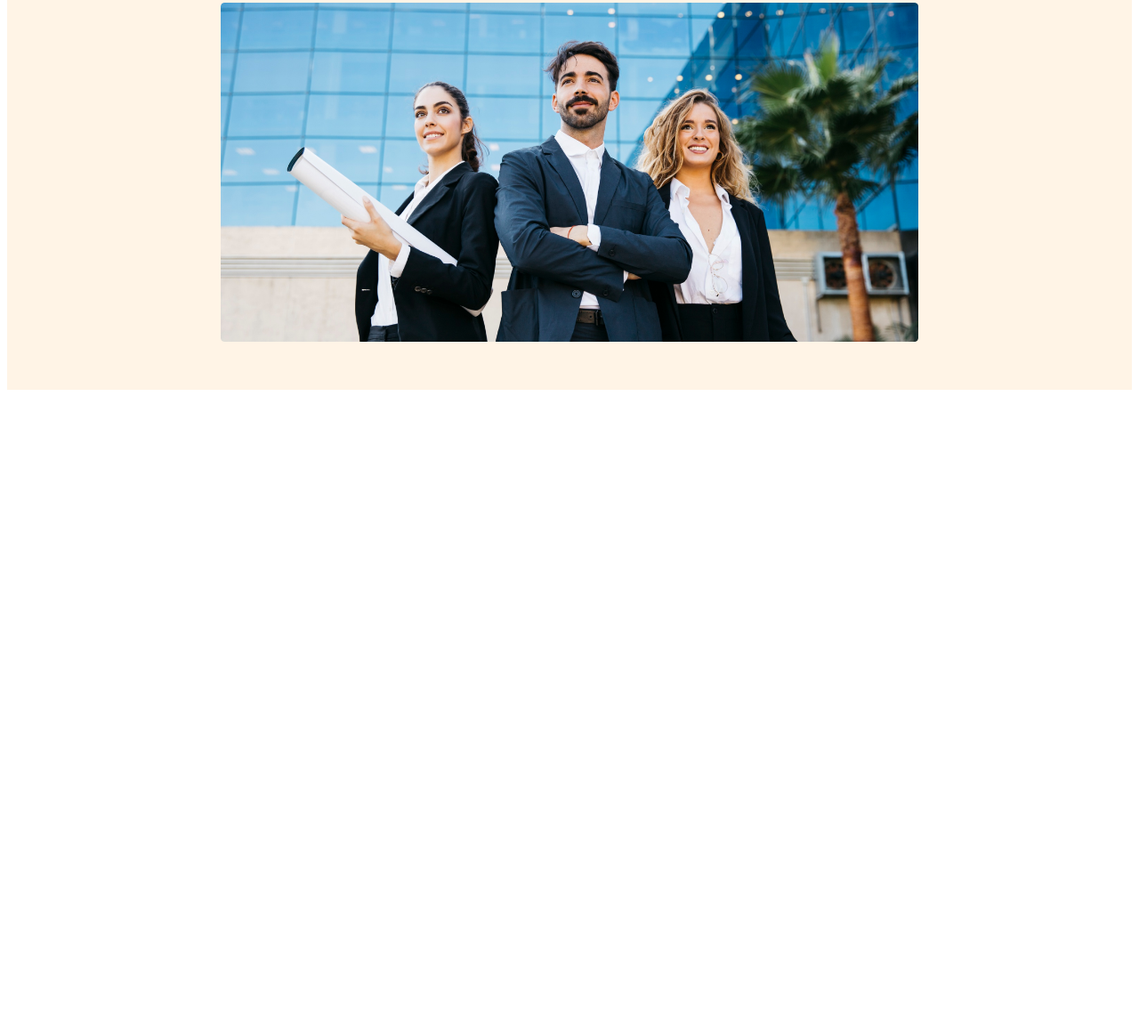
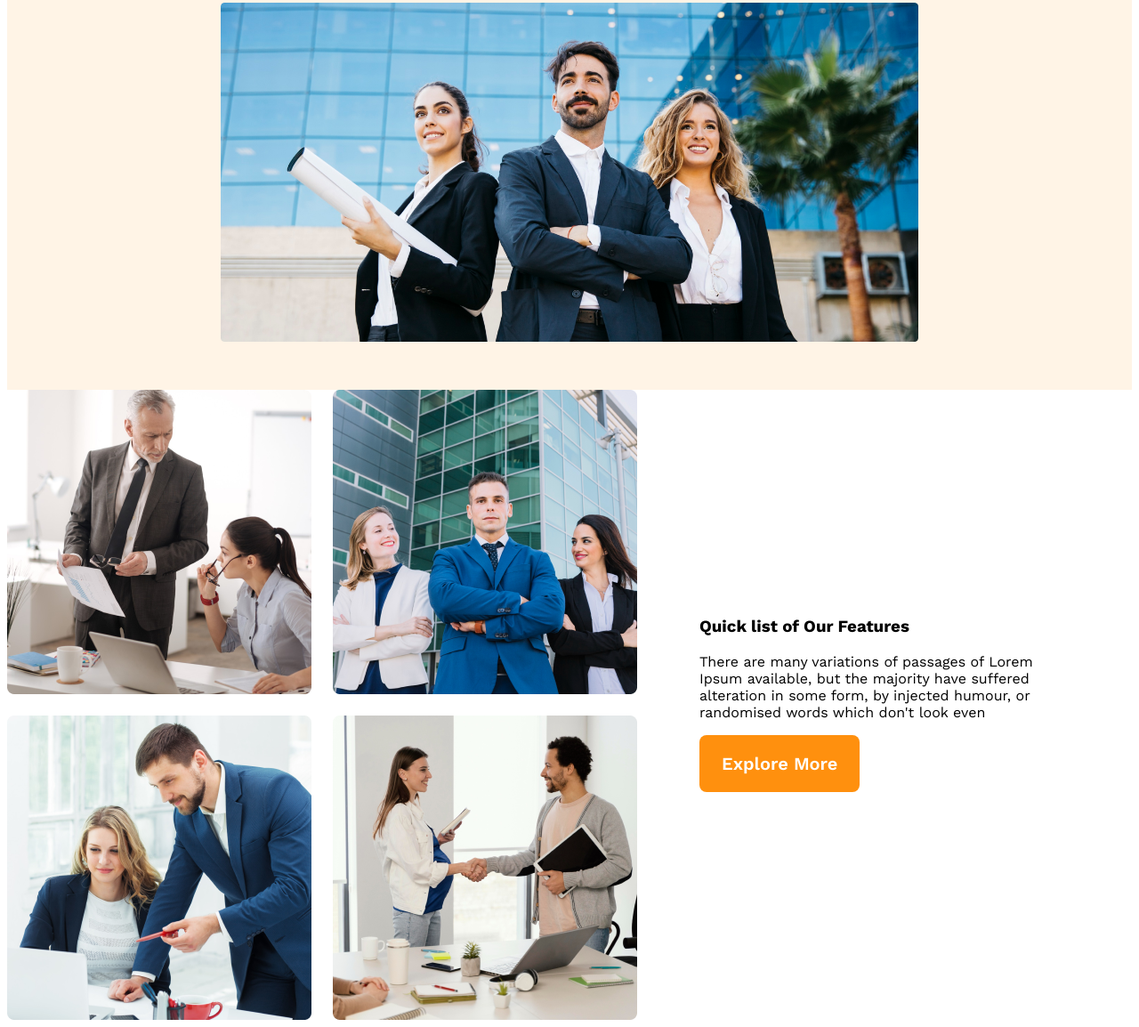
Before and after one commit to Tomaleka/g3-architect-website, a plain HTML site: page index.html in a window 1280 px wide. Shown: the part 490-1644 px from the top of the page at 89% size. Before the commit the page ends 936 px from the top, so only its background shows below. Drawn offline with nearby package versions, Linux system fonts and the light colour scheme.

Commit message:
addea all file

```diff
--- a/index.html
+++ b/index.html
@@ -7,6 +7,7 @@
     <link rel="stylesheet" href="styles/architect.css">
 </head>
 <body>
+  <!--header start-->
     <header>
       <nav>
         <h3 class="nav title">G3 Architects</h3>
@@ -25,12 +26,27 @@
          </div>
          <div class="image-container">
          <img class="banner img" src="images/banner.png" alt="">
-       </div>
+        </div>
+    </div>
+    </header>
+    <!--header end-->
+    <main>
+       <!--teams section start-->
+       <section class="teams-container">
+        <div class="teams-img-container">
+          <img src="images/team1.png" alt="">
+          <img src="images/team2.png" alt="">
+          <img src="images/team3.png" alt="">
+          <img src="images/team4.png" alt="">
 
-      </div>
-    </header>
-    <main>
+        </div>
+        <div class="teams-content">
+          <h3 class="teams-title">Quick list of Our Features</h3>
+          <p class="teams-description">There are many variations of passages of Lorem Ipsum available, but the majority have suffered alteration in some form, by injected humour, or randomised words which don't look even</p>
+          <button class="btn-primary">Explore More</button>
 
+        </div>
+       </section>
     </main>
     <footer>
 
--- a/styles/architect.css
+++ b/styles/architect.css
@@ -93,3 +93,24 @@ nav li a{
         flex-direction: column;
     }
  }
+
+ /* main styles */
+ main{
+    max-width: 1440px;
+    margin: 0 auto;
+ }
+
+ /* teams styles */
+ .teams-container{
+    display: flex;
+    align-items: center;
+ }
+ .teams-img-container{
+    display: grid;
+    grid-template-columns: repeat(2, 1fr);
+    gap: 24px;
+ }
+ .teams-content{
+    padding-left: 70px;
+    padding-right: 70px;
+ }
```
